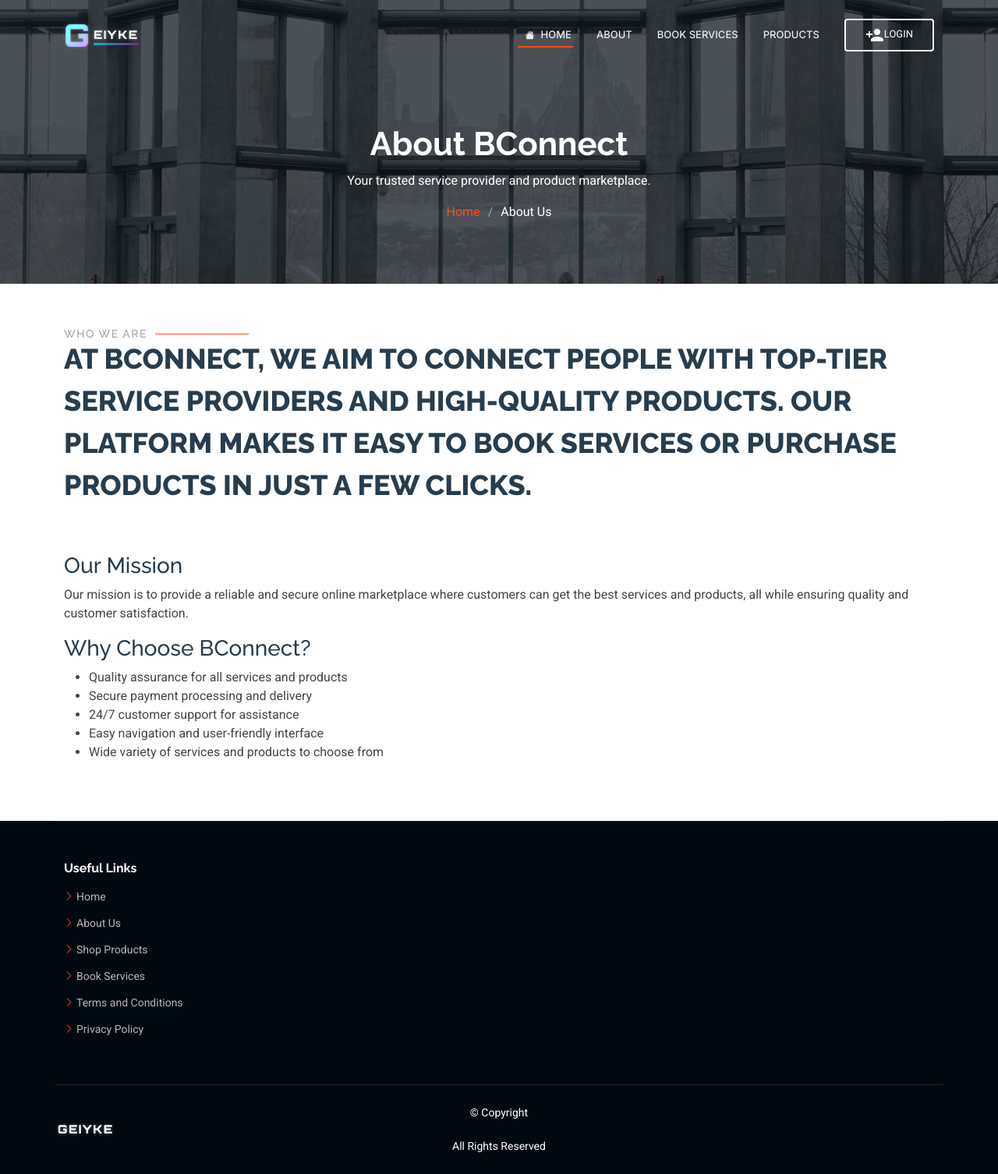
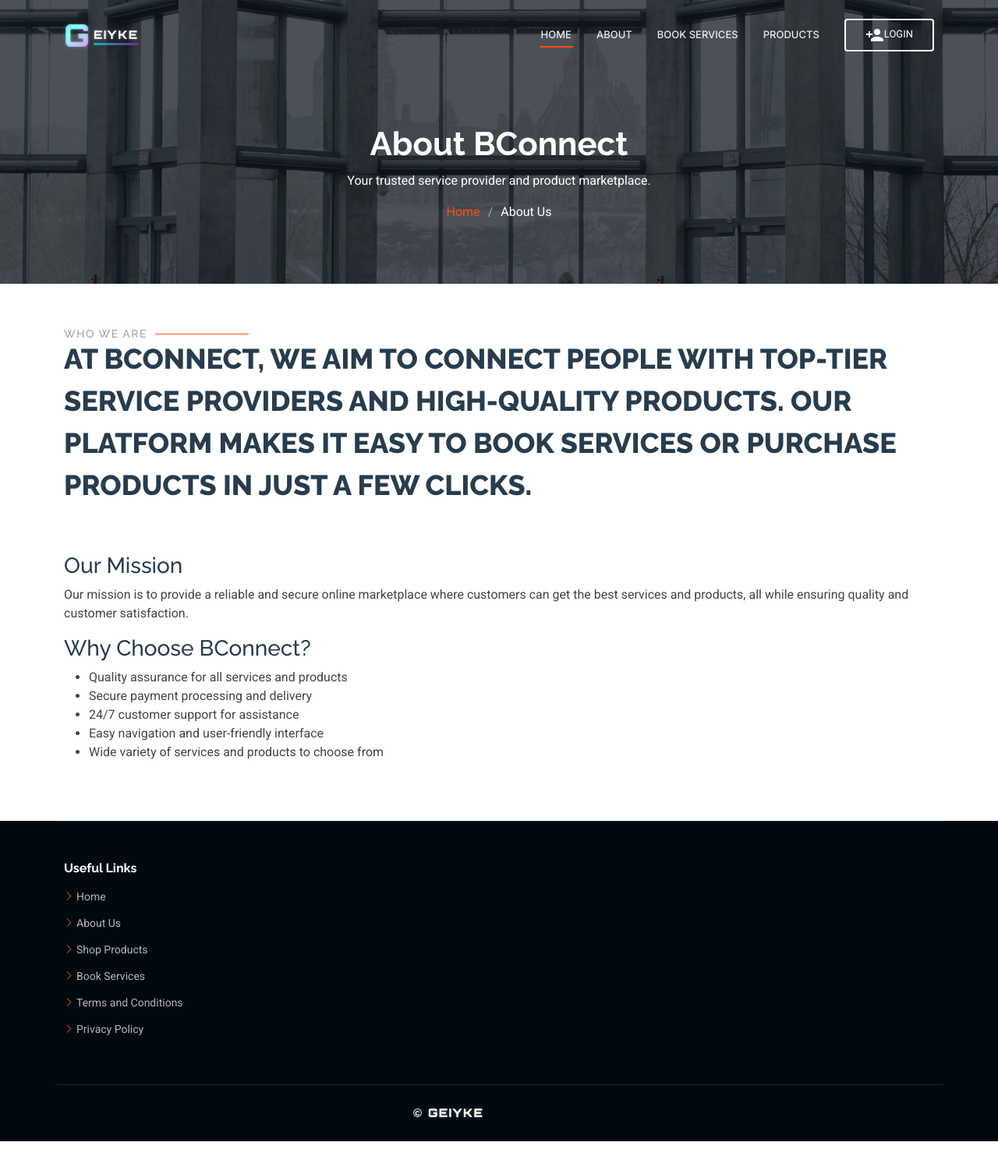
Before and after one commit to AlphaGL/Ahiolu, a Django app: page /about/ in a window 1280 px wide. Shown: the whole page at 78% size. After the commit the page ends 1464 px from the top, so only its background shows below. Run offline with Django 5.2, Linux system fonts and the light colour scheme; some libraries are stand-ins or nearby versions.

Commit message:
base.html update

```diff
--- a/main/templates/main/base.html
+++ b/main/templates/main/base.html
@@ -103,9 +103,10 @@
 
       <nav id="navmenu" class="navmenu">
         <ul>
-          <li><a href="{% url 'home' %}" class="active"><i class="bi bi-house-fill mx-2"></i>Home
+          <li><a href="{% url 'home' %}" class="active">Home
           </a></li>
           <li><a href="{% url 'about' %}">About</a></li>
+          <hr style="color: red; height: 10px; background-color: red;">
           <li><a href="{% url 'service_list' %}">Book Services</a></li>
           <li><a href="{% url 'product_list' %}">Products</a></li>
           <!-- <li><a href="{% url 'terms_and_conditions' %}">Terms and Conditions</a></li> -->
@@ -237,7 +238,7 @@
 
     <!-- Copyright Section -->
     <div class="container copyright text-center mt-4">
-      <p>© <span>Copyright</span> <strong class="px-1 sitename">GEIYKE</strong> <span>All Rights Reserved</span></p>
+      <p><strong class="px-1 sitename" style="margin-left: 40%;">© GEIYKE</strong></p>
     </div>
 
   </footer>
```
